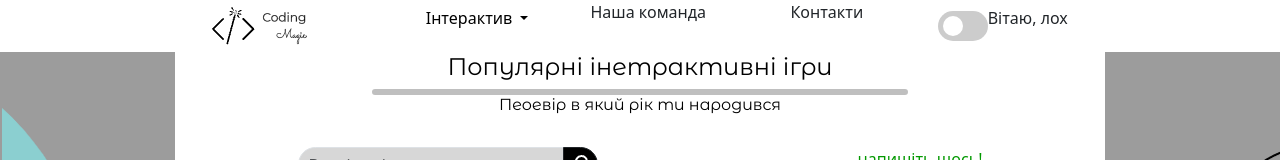
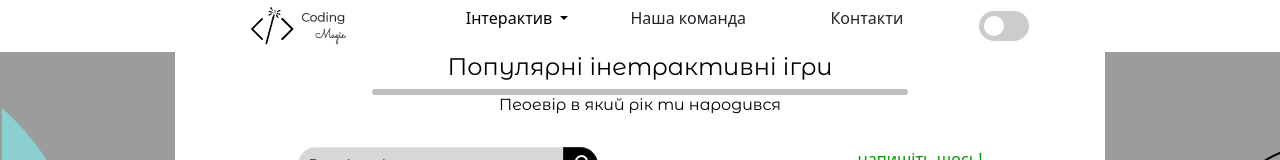
Before and after one commit to ByteMe6/popular-games, a website built with Parcel: page src/index.html in a window 1280 px wide. Shown: the top 160 px of the page. Built offline with nearby package versions, Linux system fonts and the light colour scheme.

Commit message:
header fix

```diff
--- a/src/index.js
+++ b/src/index.js
@@ -1,5 +1,4 @@
 // userName = prompt("Черкани как тебя на районе кличут")
-userName = "user"
-changeName = document.querySelector("#nameUser")
+// changeName = document.querySelector("#nameUser")
 
-changeName.innerHTML = `${userName}!`
+// changeName.innerHTML = `${userName}!`
--- a/src/partials/header.html
+++ b/src/partials/header.html
@@ -38,6 +38,6 @@
       });
     });
   </script>
-  <p class="hello">Вітаю, <span id="nameUser">лох</span></p>
+
 
   </div>
--- a/src/sass/elements/_heeader.scss
+++ b/src/sass/elements/_heeader.scss
@@ -73,7 +73,7 @@ header{
 }
 header{
   display:flex;
-  justify-content: space-around;
+  justify-content: space-evenly;
   align-items: center;
   padding:0 175px;
 }
@@ -81,3 +81,9 @@ header{
   display: flex;
   align-items: center;
 }
+.nav-list, nav, header{
+  display: flex;
+  align-items: center;
+  align-content: center;
+  align-self: center;
+}
```
